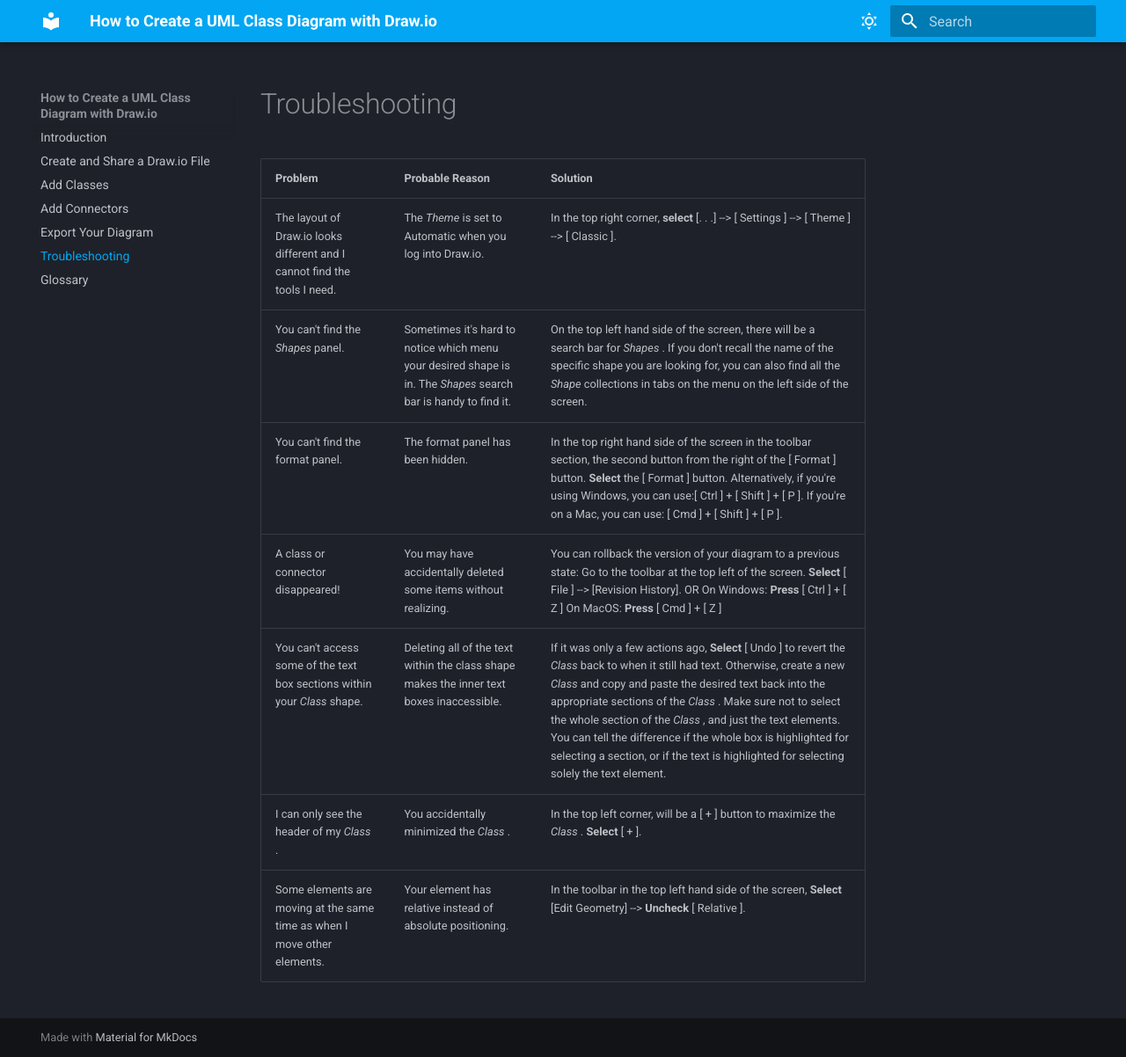
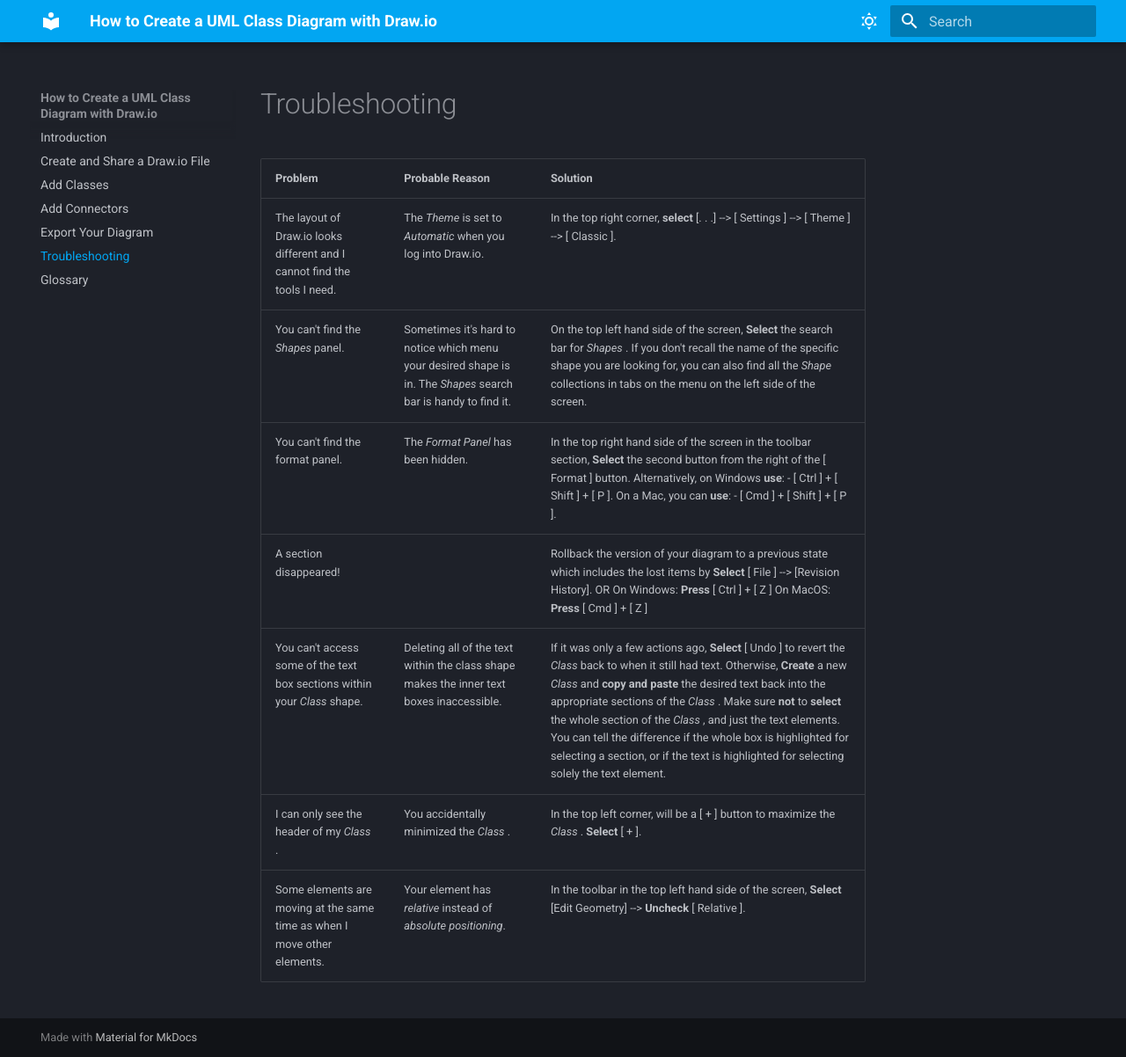
Before and after one commit to kai-st/comm2216-docs-project, an MkDocs documentation site: the page built from docs/troubleshooting.md, in a window 1280 px wide and 1202 px high. Shown: the whole window at 88% size. Built offline with MkDocs 1.6.1 and Material for MkDocs 9.7.7, drawn with Linux system fonts in a browser that asks for light colours.

Commit message:
Edit troubleshooting

```diff
--- a/docs/troubleshooting.md
+++ b/docs/troubleshooting.md
@@ -1,9 +1,9 @@
-| Problem                                                                     	| Probable Reason                                                                                                   	| Solution                                                                                                                                                                                                                                                                                                                                                                                                                                                                                      	|
-|-----------------------------------------------------------------------------	|-------------------------------------------------------------------------------------------------------------------	|-----------------------------------------------------------------------------------------------------------------------------------------------------------------------------------------------------------------------------------------------------------------------------------------------------------------------------------------------------------------------------------------------------------------------------------------------------------------------------------------------	|
-| The layout of Draw.io looks different and I cannot find the tools I need.   	| The  _Theme_  is set to Automatic when you log into Draw.io.                                                      	| In the top right corner,  **select**  [. . .] --> [ Settings ] --> [ Theme ] --> [ Classic ].                                                                                                                                                                                                                                                                                                                                                                                                 	|
-| You can't find the  _Shapes_  panel.                                        	| Sometimes it's hard to notice which menu your desired shape is in. The  _Shapes_  search bar is handy to find it. 	| On the top left hand side of the screen, there will be a search bar for  _Shapes_ . If you don't recall the name of the specific shape you are looking for, you can also find all the  _Shape_  collections in tabs on the menu on the left side of the screen.                                                                                                                                                                                                                               	|
-| You can't find the format panel.                                            	| The format panel has been hidden.                                                                                 	| In the top right hand side of the screen in the toolbar section, the second button from the right of the [ Format ] button.  **Select**  the [ Format ] button. Alternatively, if you're using Windows, you can use:[ Ctrl ] + [ Shift ] + [ P ]. If you're on a Mac, you can use: [ Cmd ] + [ Shift ] + [ P ].                                                                                                                                                                               	|
-| A class or connector disappeared!                                           	| You may have accidentally deleted some items without realizing.                                                   	| You can rollback the version of your diagram to a previous state: Go to the toolbar at the top left of the screen.  **Select**  [ File ] --> [Revision History]. OR On Windows: **Press**  [ Ctrl ] + [ Z ] On MacOS: **Press**  [ Cmd ] + [ Z ]                                                                                                                                                                                                                                              	|
-| You can't access some of the text box sections within your  _Class_  shape. 	| Deleting all of the text within the class shape makes the inner text boxes inaccessible.                          	| If it was only a few actions ago,  **Select**  [ Undo ] to revert the  _Class_  back to when it still had text.  Otherwise, create a new  _Class_  and copy and paste the desired text back into the appropriate sections of the  _Class_ . Make sure not to select the whole section of the  _Class_ , and just the text elements. You can tell the difference if the whole box is highlighted for selecting a section, or if the text is highlighted for selecting solely the text element. 	|
-| I can only see the header of my  _Class_ .                                  	| You accidentally minimized the  _Class_ .                                                                         	| In the top left corner, will be a [ + ] button to maximize the  _Class_ .  **Select**  [ + ].                                                                                                                                                                                                                                                                                                                                                                                                 	|
-| Some elements are moving at the same time as when I move other elements.    	| Your element has relative instead of absolute positioning.                                                        	| In the toolbar in the top left hand side of the screen,  **Select**  [Edit Geometry] -->  **Uncheck**  [ Relative ].                                                                                                                                                                                                                                                                                                                                                                          	|
+| Problem                                                                     	| Probable Reason                                                                                                   	| Solution                                                                                                                                                                                                                                                                                                                                                                                                                                                                                                       	|
+|-----------------------------------------------------------------------------	|-------------------------------------------------------------------------------------------------------------------	|----------------------------------------------------------------------------------------------------------------------------------------------------------------------------------------------------------------------------------------------------------------------------------------------------------------------------------------------------------------------------------------------------------------------------------------------------------------------------------------------------------------	|
+| The layout of Draw.io looks different and I cannot find the tools I need.   	| The  _Theme_  is set to _Automatic_ when you log into Draw.io.                                                    	| In the top right corner,  **select**  [. . .] --> [ Settings ] --> [ Theme ] --> [ Classic ].                                                                                                                                                                                                                                                                                                                                                                                                                  	|
+| You can't find the  _Shapes_  panel.                                        	| Sometimes it's hard to notice which menu your desired shape is in. The  _Shapes_  search bar is handy to find it. 	| On the top left hand side of the screen, **Select** the search bar for  _Shapes_ .  If you don't recall the name of the specific shape you are looking for, you can also find all the  _Shape_  collections in tabs on the menu on the left side of the screen.                                                                                                                                                                                                                                                	|
+| You can't find the format panel.                                            	| The _Format Panel_ has been hidden.                                                                               	| In the top right hand side of the screen in the toolbar section, **Select** the second button from the right of the [ Format ] button.    Alternatively, on Windows **use**:      - [ Ctrl ] + [ Shift ] + [ P ].   On a Mac, you can **use**:      - [ Cmd ] + [ Shift ] + [ P ].                                                                                                                                                                                                                             	|
+| A section disappeared!                                                      	|                                                                                                                   	| Rollback the version of your diagram to a previous state which includes the lost items by **Select**  [ File ] --> [Revision History]. OR On Windows: **Press**  [ Ctrl ] + [ Z ] On MacOS: **Press**  [ Cmd ] + [ Z ]                                                                                                                                                                                                                                                                                         	|
+| You can't access some of the text box sections within your  _Class_  shape. 	| Deleting all of the text within the class shape makes the inner text boxes inaccessible.                          	| If it was only a few actions ago,  **Select**  [ Undo ] to revert the  _Class_  back to when it still had text.   Otherwise, **Create** a new  _Class_  and **copy and paste** the desired text back into the appropriate sections of the  _Class_ . Make sure **not** to **select** the whole section of the  _Class_ , and just the text elements. You can tell the difference if the whole box is highlighted for selecting a section, or if the text is highlighted for selecting solely the text element. 	|
+| I can only see the header of my  _Class_ .                                  	| You accidentally minimized the  _Class_ .                                                                         	| In the top left corner, will be a [ + ] button to maximize the  _Class_ .  **Select**  [ + ].                                                                                                                                                                                                                                                                                                                                                                                                                  	|
+| Some elements are moving at the same time as when I move other elements.    	| Your element has _relative_ instead of _absolute positioning_.                                                    	| In the toolbar in the top left hand side of the screen,  **Select**  [Edit Geometry] -->  **Uncheck**  [ Relative ].                                                                                                                                                                                                                                                                                                                                                                                           	|
```
